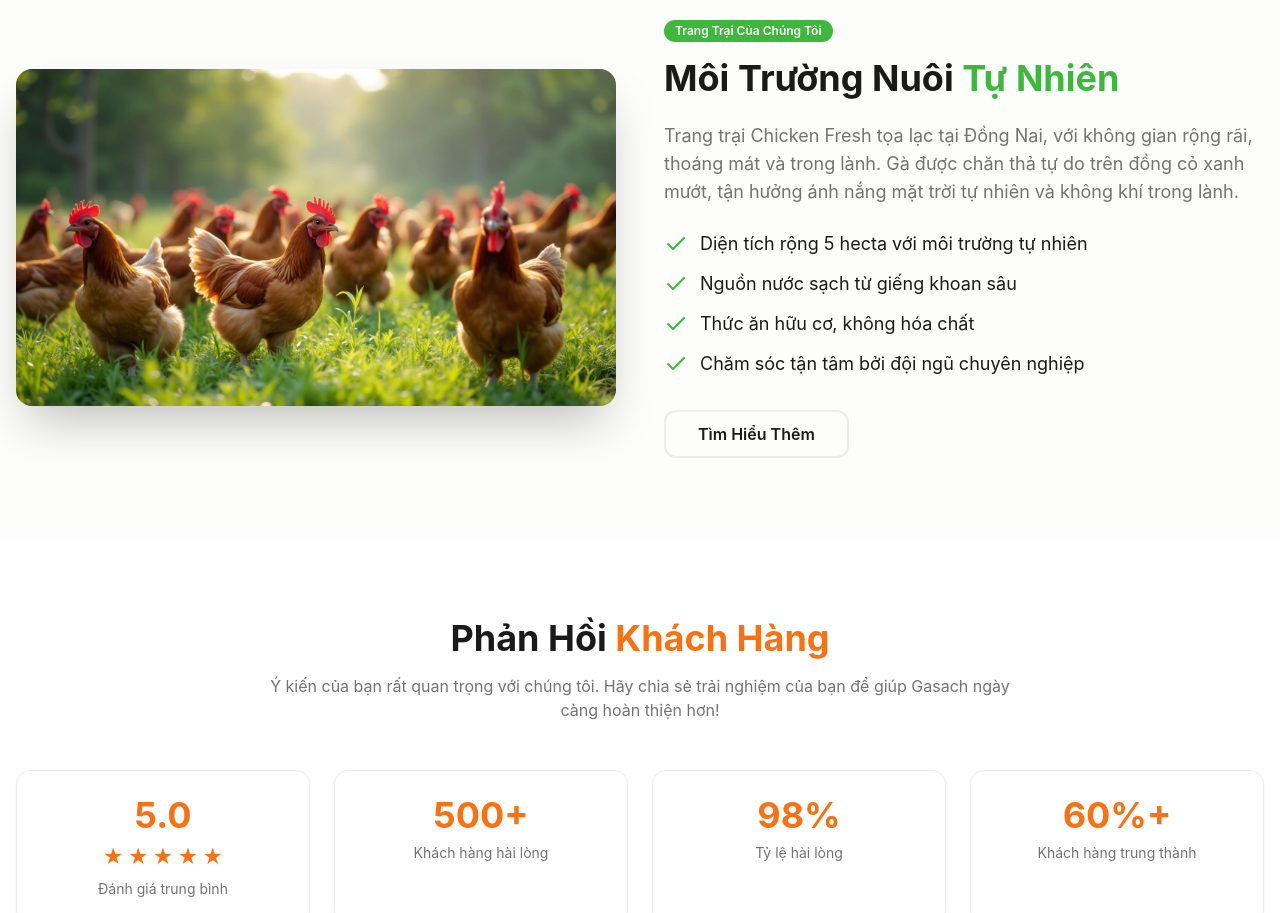
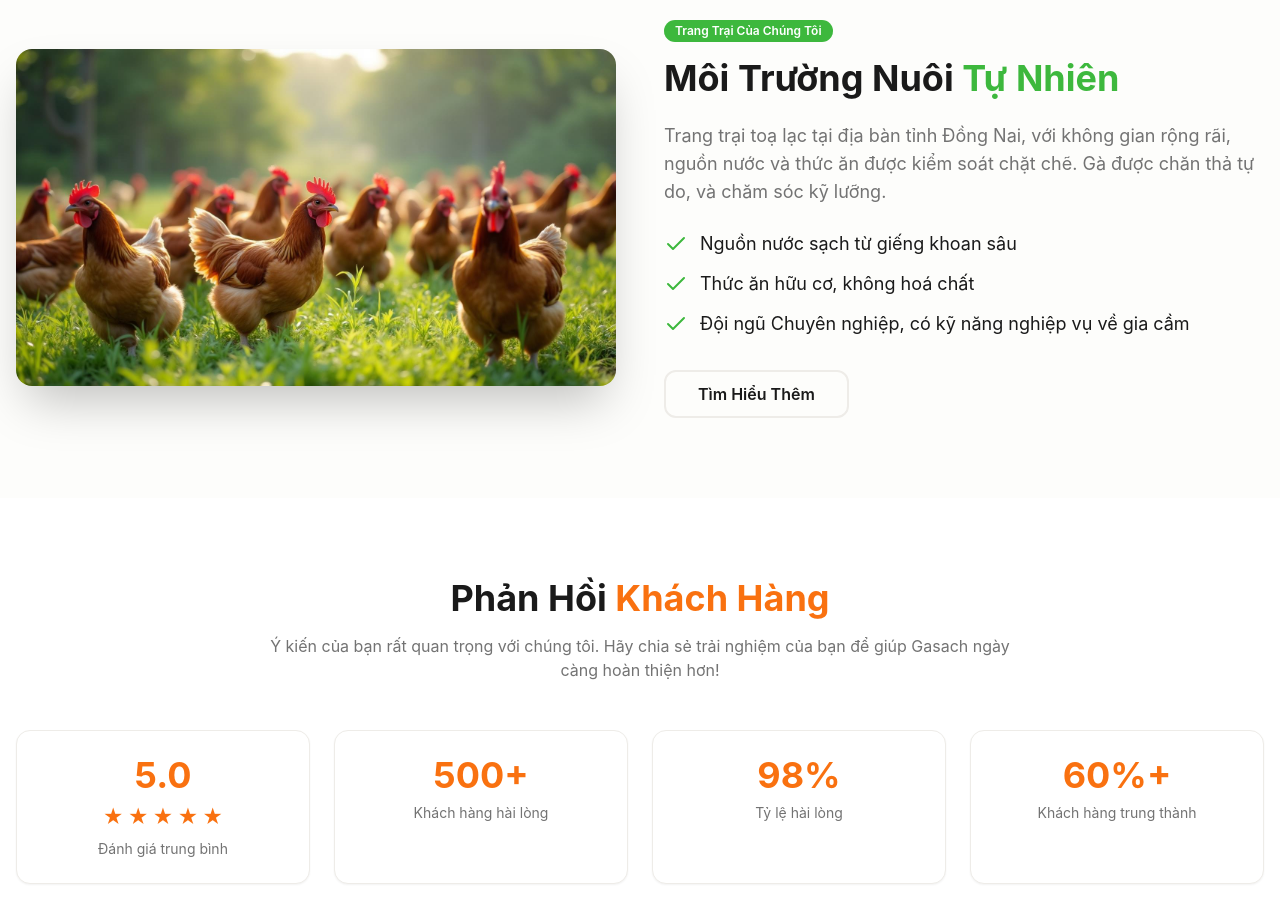
Before and after one commit to quanglopez/gasach-farm-to-table, a React (Vite) app: page / in a window 1280 px wide. Shown: the part 2760-3673 px from the top of the page. Built offline with nearby package versions, Linux system fonts and the light colour scheme; the HTML template or start-up script is replaced by a standard one.

Commit message:
Update farm environment content

```diff
--- a/src/pages/Index.tsx
+++ b/src/pages/Index.tsx
@@ -169,16 +169,15 @@ const Index = () => {
                 Môi Trường Nuôi <span className="text-secondary">Tự Nhiên</span>
               </h2>
               <p className="text-lg text-muted-foreground mb-6">
-                Trang trại Chicken Fresh tọa lạc tại Đồng Nai, với không gian rộng rãi,
-                thoáng mát và trong lành. Gà được chăn thả tự do trên đồng cỏ xanh mướt,
-                tận hưởng ánh nắng mặt trời tự nhiên và không khí trong lành.
+                Trang trại toạ lạc tại địa bàn tỉnh Đồng Nai, với không gian rộng rãi,
+                nguồn nước và thức ăn được kiểm soát chặt chẽ. Gà được chăn thả tự do,
+                và chăm sóc kỹ lưỡng.
               </p>
               <ul className="space-y-3 mb-8">
                 {[
-                  'Diện tích rộng 5 hecta với môi trường tự nhiên',
                   'Nguồn nước sạch từ giếng khoan sâu',
-                  'Thức ăn hữu cơ, không hóa chất',
-                  'Chăm sóc tận tâm bởi đội ngũ chuyên nghiệp',
+                  'Thức ăn hữu cơ, không hoá chất',
+                  'Đội ngũ Chuyên nghiệp, có kỹ năng nghiệp vụ về gia cầm',
                 ].map((item, index) => (
                   <li key={index} className="flex items-start gap-3">
                     <Check className="h-6 w-6 text-secondary flex-shrink-0 mt-0.5" />
```
